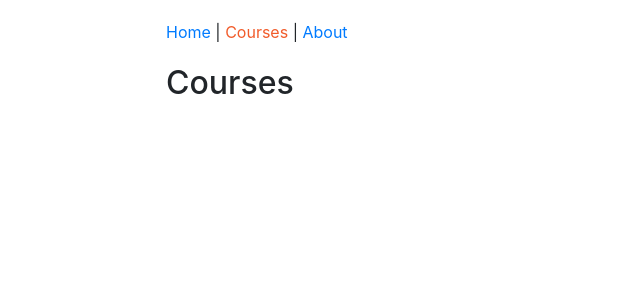
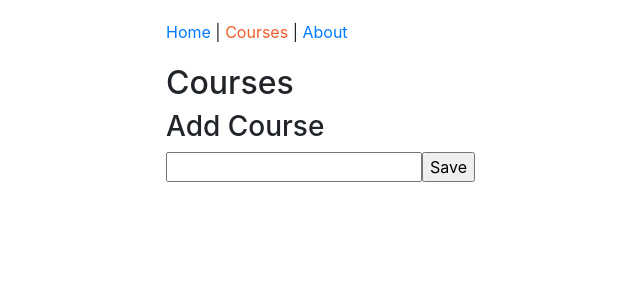
Before and after one commit to andersonRocha091/scaffold-react-own-setting, a React app: page /courses in a window 1280 px wide. Shown: the top 300 px of the page, without its empty margins (64-704 px from the left). Built offline with nearby package versions, Linux system fonts and the light colour scheme; the HTML template or start-up script is replaced by a standard one.

Commit message:
iniciando primeiro formulario, mostrando como evitar necessidade de fazer os binds para nao ter erro de contexto com o this

```diff
--- a/src/components/courses/CoursesPage.jsx
+++ b/src/components/courses/CoursesPage.jsx
@@ -1,8 +1,35 @@
 import React, { Component } from "react";
 
 class CoursesPage extends Component {
+  state = {
+    course: {
+      title: "",
+    },
+  };
+
+  handleChange = (event) => {
+    const course = { ...this.state.course, title: event.target.value };
+    this.setState({ course: course });
+  };
+
+  handleSubmit = (event) => {
+    event.preventDefault();
+    alert(this.state.course.title);
+  };
+
   render() {
-    return <h2>Courses</h2>;
+    return (
+      <form onSubmit={this.handleSubmit}>
+        <h2>Courses</h2>
+        <h3>Add Course</h3>
+        <input
+          type="text"
+          onChange={this.handleChange}
+          value={this.state.course.title}
+        />
+        <input type="submit" value="Save" />
+      </form>
+    );
   }
 }
 
```
